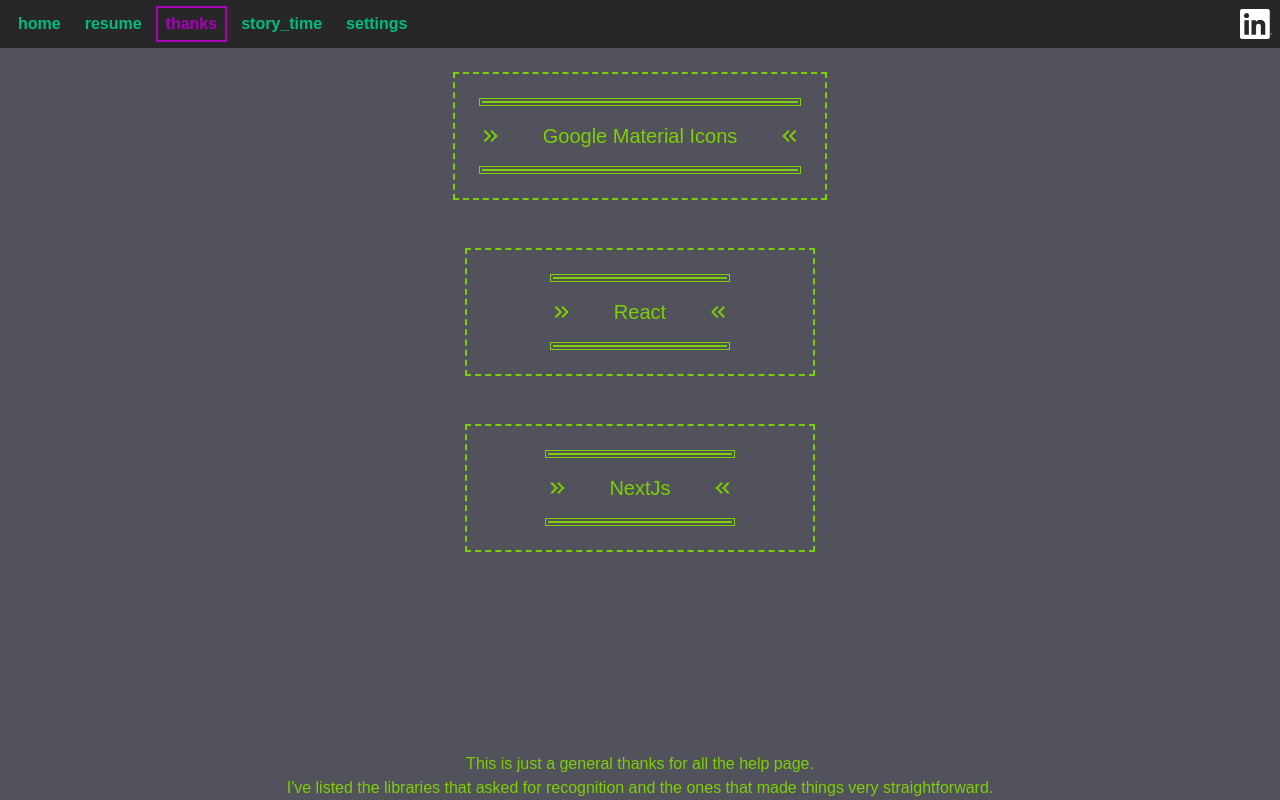
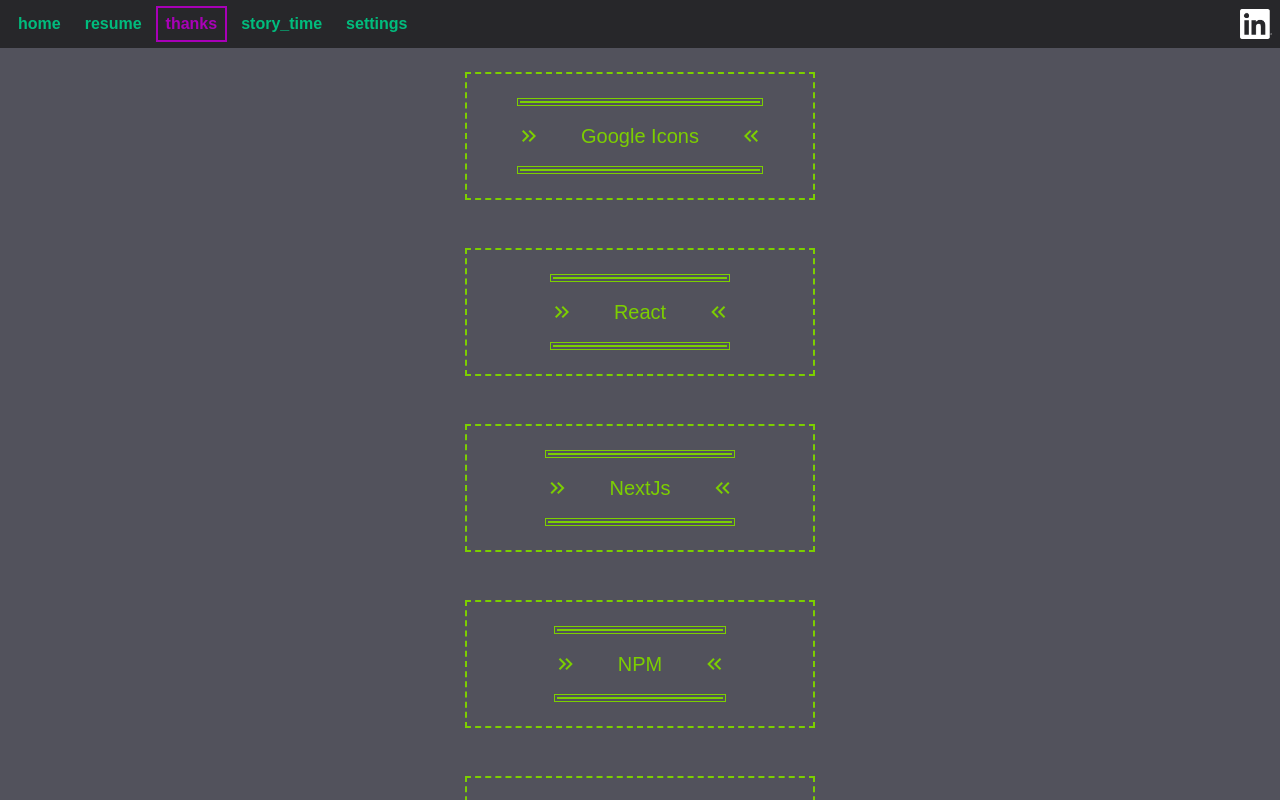
Before and after one commit to adsaines/adsaines.github.io, a Next.js app: page /thanks in a window 1280 px wide. Built offline with nearby package versions, Linux system fonts and the light colour scheme.

Commit message:
added thanks for NPM and javascript

```diff
--- a/src/app/thanks/page.tsx
+++ b/src/app/thanks/page.tsx
@@ -1,7 +1,7 @@
 'use client'
 
 import { NextPage } from "next";
-import { GoogleMaterialIconsAvowal, NextJsAvowal, ReactAvowal } from "./projections";
+import { GoogleMaterialIconsThanks, LiveScriptThanks, NextJsThanks, NpmThanks, ReactThanks } from "./projections";
 
 // TODO: write some stuff about the libraries I used to make this page
 
@@ -9,9 +9,11 @@
     return (
         <div className="h-full flex flex-col overflow-auto justify-between items-center">
             <div className="flex flex-col min-w-[400px] max-w-[600px] justify-center justify-start items-center mb-6">
-                <GoogleMaterialIconsAvowal />
-                <ReactAvowal />
-                <NextJsAvowal />
+                <GoogleMaterialIconsThanks />
+                <ReactThanks />
+                <NextJsThanks />
+                <NpmThanks />
+                <LiveScriptThanks />
             </div>
             <div className="flex flex-col justify-end items-center">
                 <p>
--- a/src/app/thanks/projections.tsx
+++ b/src/app/thanks/projections.tsx
@@ -1,6 +1,8 @@
 import { useState } from "react"
 import NextJsLightBackground from '@/images/nextjs-icon-light-background.png'
 import GoogleIcon from '@/images/google-logo.png'
+import NpmIcon from '@/images/npm.png'
+import Javascript from '@/images/javascript.png'
 
 const AvowalBox = ({name, blurb, logoSrc}:{name: string, blurb: string, logoSrc: string}) => {
     const [show, setShow] = useState(false);
@@ -75,26 +77,42 @@
     )
 }
 
-export const GoogleMaterialIconsAvowal = () => {
+export const GoogleMaterialIconsThanks = () => {
     const blurb = `It sure is nice to have a professional grade library with a free tier that doesn't make me sign up for it. I only need a few of these and it's saves a lot of time and effort that would have been spent generating SVG's for commonly used items.`
 
     return (
-        <AvowalBox blurb={blurb} name="Google Material Icons" logoSrc={GoogleIcon.src}/>
+        <AvowalBox blurb={blurb} name="Google Icons" logoSrc={GoogleIcon.src}/>
     )
 }
 
-export const ReactAvowal = () => {
-    const blurb = `I do enjoy being able to code in a functional paradigm. Seriously, Kudos to React for all of the front end work so that you don't break everything because you mistyped or capitlized the wrong letter.`
+export const ReactThanks = () => {
+    const blurb = `I do enjoy being able to code in a functional paradigm. I was lost before I existed in this world of functions.`
 
     return (
         <AvowalBox blurb={blurb} name="React" logoSrc='https://upload.wikimedia.org/wikipedia/commons/a/a7/React-icon.svg'/>
     )
 }
 
-export const NextJsAvowal = () => {
-    const blurb = `I didn't major in computer science. I don't know how to write a server. This works and does what I don't have the time to figure out.`
+export const NextJsThanks = () => {
+    const blurb = `I don't know how to write a server. This works right out of the box and can be ported to cloud environments very easy. Sending love.`
 
     return (
         <AvowalBox blurb={blurb} name="NextJs" logoSrc={NextJsLightBackground.src}/>
     )
 }
+
+export const NpmThanks = () => {
+    const blurb = `I was pleasntly surprised when I started coding that I didn't have to worry that much about keeping packages up to date. One of my formative memories from middle and high school was juggling all of the installs it took to bring my computer back to life every time I deleted the wrong folder or screwed up the registry pirating a game for our next LAN party. My appreciation for a reliable low level service that keeps all of the odds and ends in check.`
+
+    return (
+        <AvowalBox blurb={blurb} name="NPM" logoSrc={NpmIcon.src}/>
+    )
+}
+
+export const LiveScriptThanks = () => {
+    const blurb = `Javascript is my #1 language. Typescript is a close second. I would be a sad man if I couldn't use the magic trio of array functionality. I give my heart to you... map, filter, and reduce.`
+
+    return (
+        <AvowalBox blurb={blurb} name="Javascript" logoSrc={Javascript.src}/>
+    )
+}
```
Also changed, not shown: src/images/javascript.png (added), src/images/npm.png (added).
